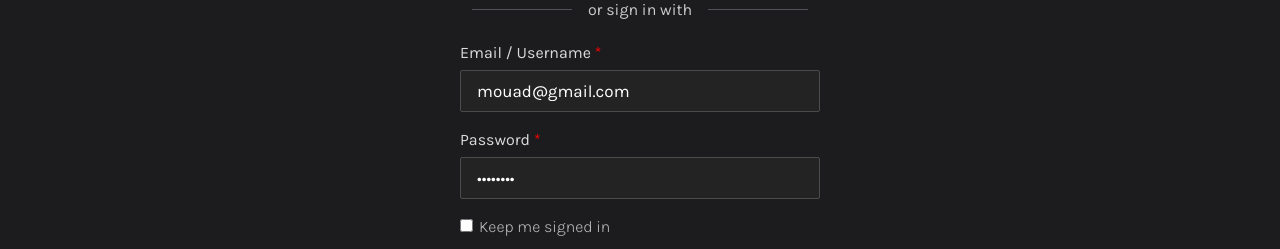
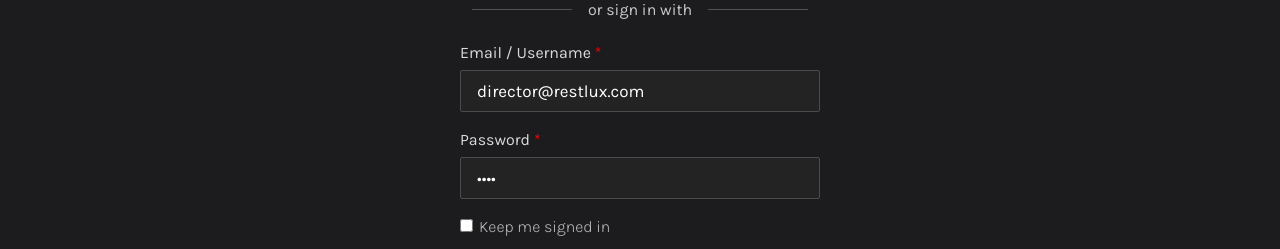
Before and after one commit to Hostname47/Restlux-front, a React (Vite) app: page /login in a window 1280 px wide. Shown: the part 355-604 px from the top of the page. Built offline with nearby package versions, Linux system fonts and the light colour scheme; no server answers.

Commit message:
Set default values of login and password to director for easy access to admin area

```diff
--- a/src/pages/client/auth/login/index.tsx
+++ b/src/pages/client/auth/login/index.tsx
@@ -12,8 +12,8 @@ import { loginUser } from "../../../../features/global/globalSlice";
 import Cookies from "js-cookie";
 
 function LoginPage() {
-  const [login, setLogin] = useState("mouad@gmail.com");
-  const [password, setPassword] = useState("mouad123");
+  const [login, setLogin] = useState("director@restlux.com");
+  const [password, setPassword] = useState("root");
   const [remember, setRemember] = useState(false);
   const [submitting, setSubmitting] = useState(false);
   const [error, setError] = useState("");
```
